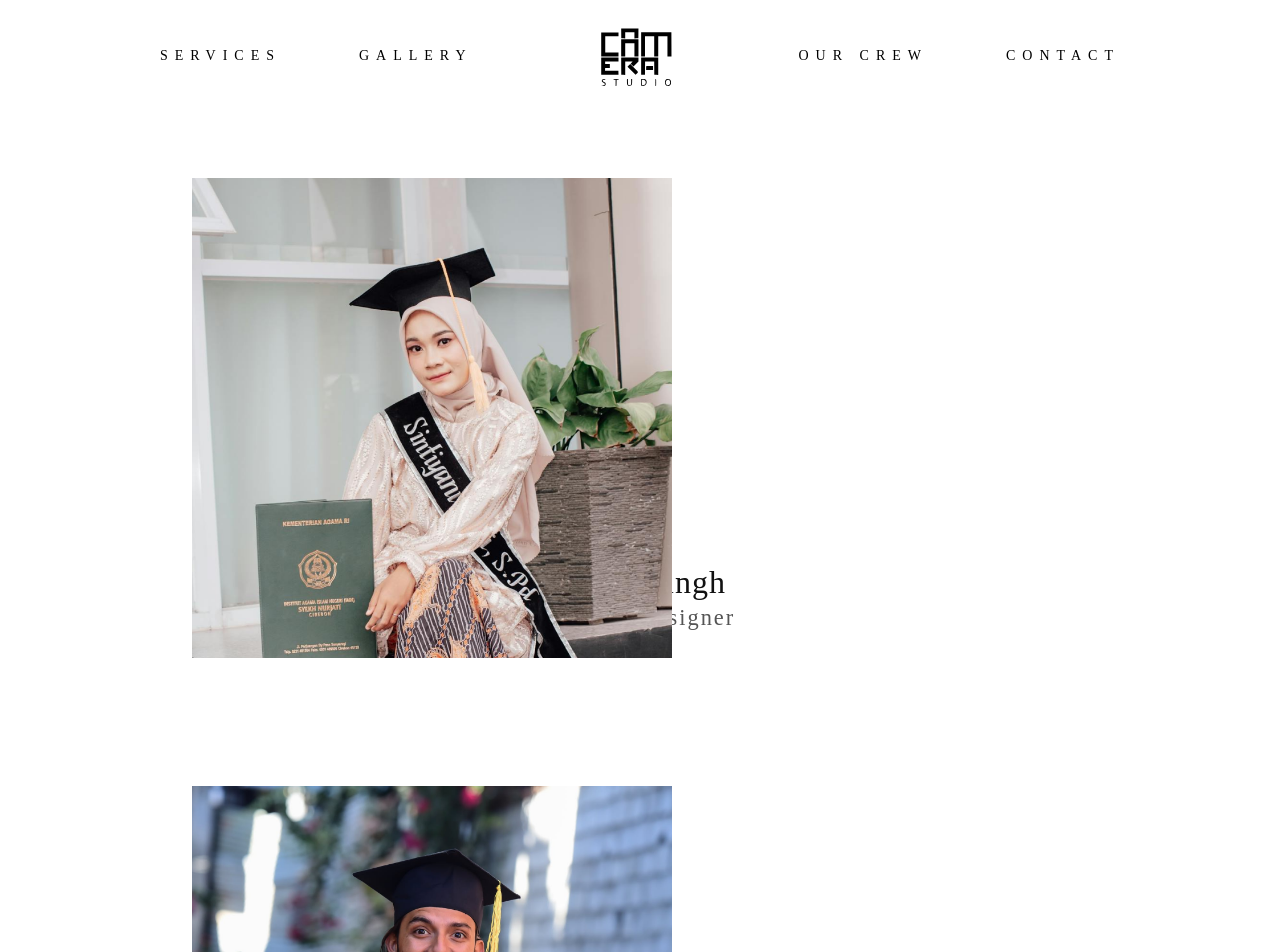
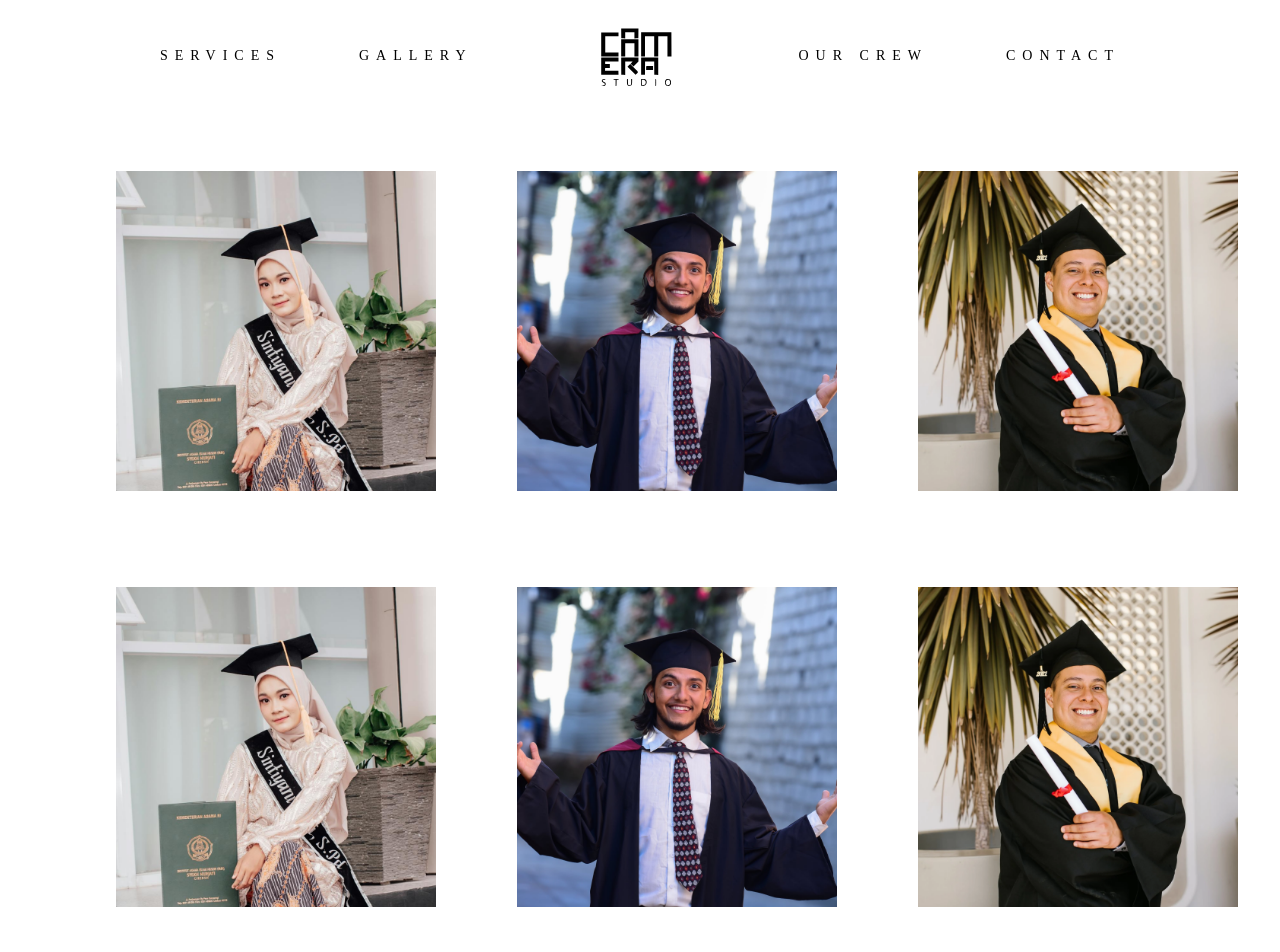
Before and after one commit to purvanshj/Camera_Studio, a React (Vite) app: page /crew in a window 1280 px wide. Shown: the top 952 px of the page. Built offline with nearby package versions, Linux system fonts and the light colour scheme.

Commit message:
updated crew info and improved cta

```diff
--- a/src/App.jsx
+++ b/src/App.jsx
@@ -4,7 +4,6 @@ import Navbar from './Components/Navbar/Navbar'
 import Footer from './Components/Footer/Footer'
 import Contact from './Components/Contact/Contact';
 import Gallery from './Components/Gallery/Gallery';
-import About from './Components/About/About';
 import services from './Pages/services';
 import Home from './Pages/Home';
 import Crew from './Components/Crew/Crew';
--- a/src/Components/CTA/CTA.css
+++ b/src/Components/CTA/CTA.css
@@ -7,13 +7,13 @@
     border-right: 0;
     border-left: 0;
     border-bottom: 0;
-    margin-bottom: 10px;
+    margin: 10px 0;
     padding: 0;
 }
 
 .cta_col{
     text-align: center;
-    flex-basis: 50%;
+    flex-basis: 25%;
     color: #676767;
 }
 .cta_row{
@@ -40,7 +40,9 @@
     color: black;
     filter: drop-shadow(0 0 0.75rem black);;
 }
-
+.cta_mid{
+    flex-basis: 50%;
+}
 .cta_mid:hover{
     filter: drop-shadow(0 0 0.4rem rgba(43, 39, 39, 0.929));
 }
--- a/src/Components/Crew/Crew.css
+++ b/src/Components/Crew/Crew.css
@@ -2,15 +2,18 @@
 .crew-container {
   position: relative;
   display: flex;
-  justify-content: center;
+  justify-content: space-evenly;
   align-items: center;
   flex-wrap: wrap;
+  row-gap: 2rem;
+  column-gap: 2rem;
+  margin: 25px;
 }
 .crew-container .box {
   position: relative;
-  width: 70%;
-  height: 30rem;
-  margin: 4rem;
+  width: 20%;
+  height: 20rem;
+  margin: 2rem;
 }
 
 .crew-container .box:hover .imgBox {
@@ -32,8 +35,8 @@
 }
 
 .imgBox img {
-  width: 30rem;
-  height: 30rem;
+  width: 20rem;
+  height: 20rem;
   object-fit: cover;
   resize: both;
 }
@@ -43,7 +46,7 @@
   top: 0;
   left: 0;
   width: 100%;
-  height: 100%;
+  height: 95%;
   padding: 1.5rem;
   display: flex;
   justify-content: center;
--- a/src/Components/Crew/Crew.jsx
+++ b/src/Components/Crew/Crew.jsx
@@ -31,7 +31,34 @@ const Crew = () => {
         </div>
         <div className="content">
             <h2>Aakash Agrawal<br/>
-            <span>Chartered Accountant C.A</span></h2>
+            <span>Chartered Accountant</span></h2>
+        </div>
+    </div>
+    <div className="box">
+        <div className="imgBox">
+            <img src={crew_1} alt=""/>
+        </div>
+        <div className="content">
+            <h2>Karan Singh <br />
+            <span>Graphic Designer</span></h2>
+        </div>
+    </div>
+    <div className="box">
+        <div className="imgBox">
+            <img src={crew_2} alt=""/>
+        </div>
+        <div className="content">
+            <h2>Dolly Seth <br />
+            <span>Digital Marketing</span></h2>
+        </div>
+    </div>
+    <div className="box">
+        <div className="imgBox">
+            <img src={crew_3} alt=""/>
+        </div>
+        <div className="content">
+            <h2>Aakash Agrawal<br/>
+            <span>Chartered Accountant</span></h2>
         </div>
     </div>
 </div>
--- a/src/Components/Footer/Footer.css
+++ b/src/Components/Footer/Footer.css
@@ -7,6 +7,7 @@
     padding: 15px 0;
     text-transform: uppercase;
     font-weight: 600;
+    font-size: larger;
 }
 
 .footer_right{
--- a/src/Components/Navbar/Navbar.jsx
+++ b/src/Components/Navbar/Navbar.jsx
@@ -39,7 +39,7 @@ const Navbar = () => {
       </a>
         </li>
         <li className="navbar_items">
-          <a href="/about">Our Crew</a>
+          <a href="/crew">Our Crew</a>
         </li>
         <li className="navbar_items">
           <a href="/contact">CONTACT</a>
```
Also changed, not shown: src/Pages/Home.jsx (+0 -12 lines).
